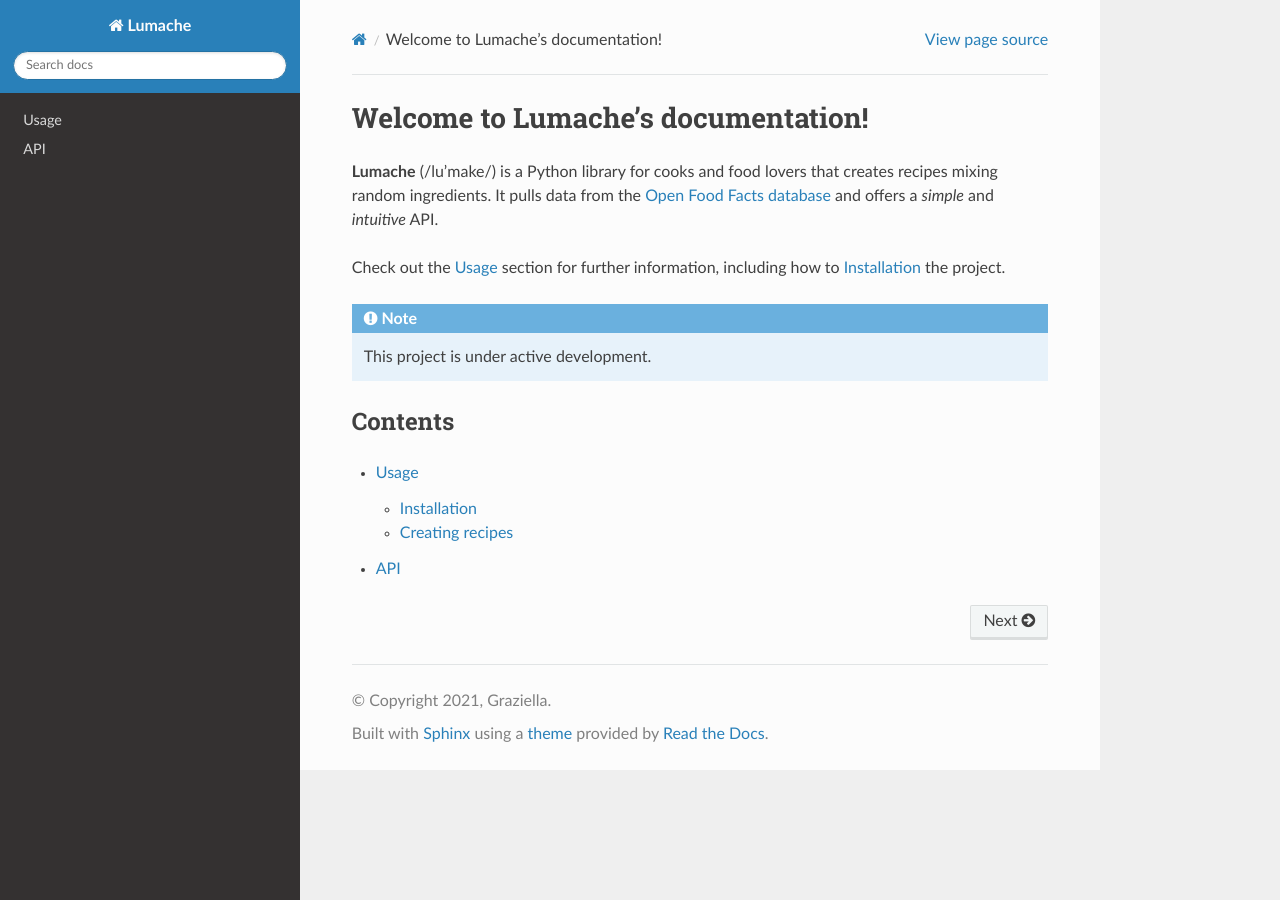
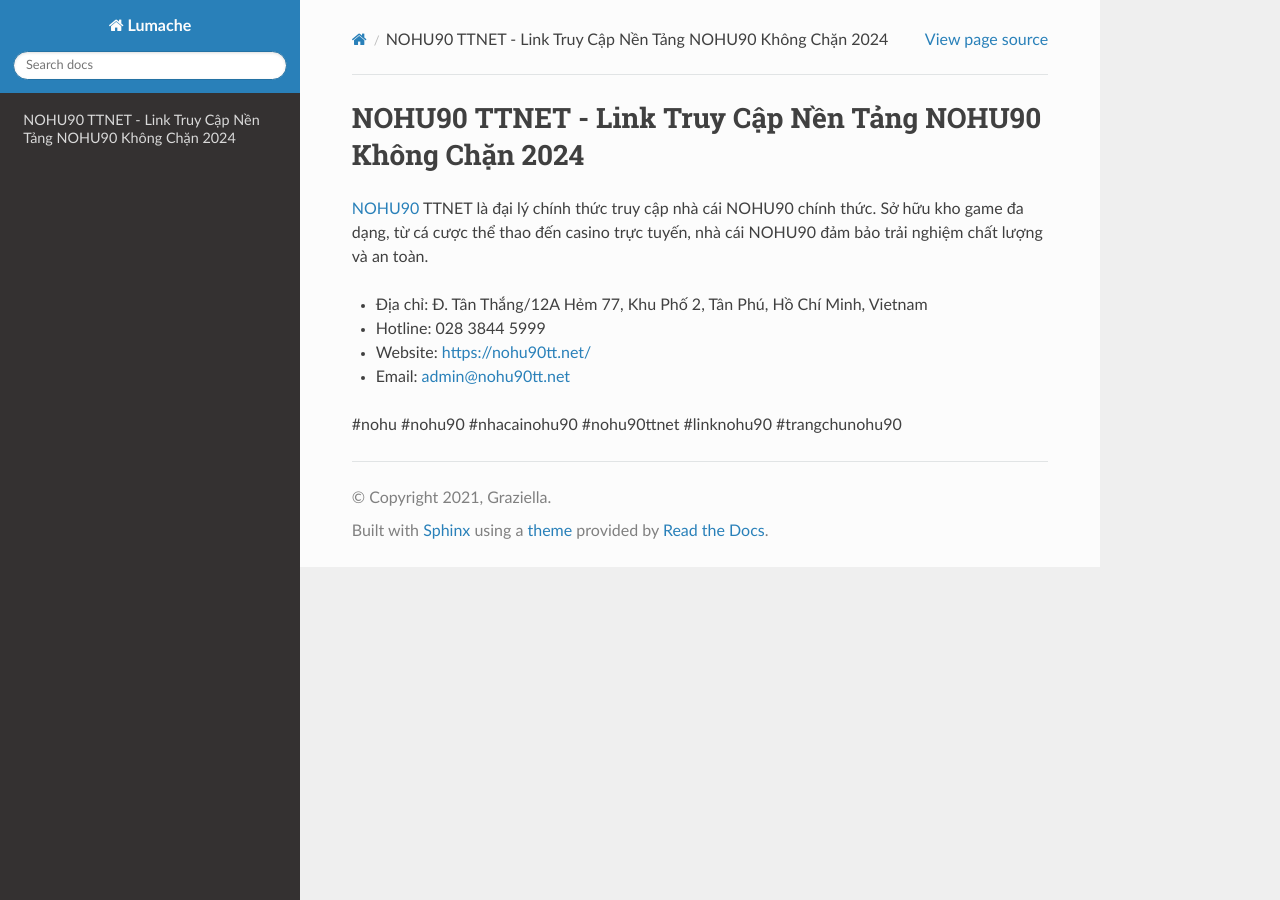
Before and after one commit to nguyenlinh0011y/nohu90ttnet11, a Sphinx documentation site: the page built from docs/source/index.rst, in a window 1280 px wide. Built offline with Sphinx 7.4.7 and the Read the Docs theme 3.1.0, drawn with Linux system fonts in a browser that asks for light colours.

Commit message:
Update index.rst

```diff
--- a/docs/source/index.rst
+++ b/docs/source/index.rst
@@ -1,22 +1,14 @@
-Welcome to Lumache's documentation!
+NOHU90 TTNET - Link Truy Cập Nền Tảng NOHU90 Không Chặn 2024
 ===================================
 
-**Lumache** (/lu'make/) is a Python library for cooks and food lovers
-that creates recipes mixing random ingredients.
-It pulls data from the `Open Food Facts database <https://world.openfoodfacts.org/>`_
-and offers a *simple* and *intuitive* API.
+`NOHU90 <https://nohu90tt.net/>`_ TTNET là đại lý chính thức truy cập nhà cái NOHU90 chính thức. Sở hữu kho game đa dạng, từ cá cược thể thao đến casino trực tuyến, nhà cái NOHU90 đảm bảo trải nghiệm chất lượng và an toàn.
 
-Check out the :doc:`usage` section for further information, including
-how to :ref:`installation` the project.
+- Địa chỉ: Đ. Tân Thắng/12A Hẻm 77, Khu Phố 2, Tân Phú, Hồ Chí Minh, Vietnam
 
-.. note::
+- Hotline: 028 3844 5999
 
-   This project is under active development.
+- Website: https://nohu90tt.net/
 
-Contents
---------
+- Email: admin@nohu90tt.net
 
-.. toctree::
-
-   usage
-   api
+#nohu #nohu90 #nhacainohu90 #nohu90ttnet #linknohu90 #trangchunohu90
```
